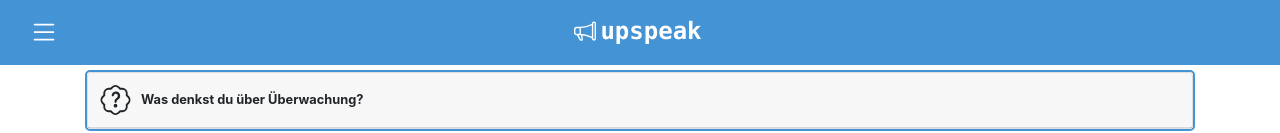
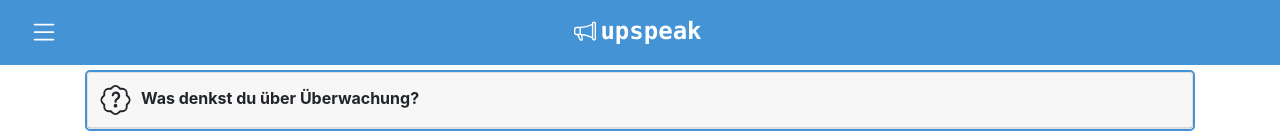
Before and after one commit to peterbayerle/dpil_olympus, a React (Create React App) app: page /e in a window 1280 px wide. Shown: the top 133 px of the page. Built offline with nearby package versions, Linux system fonts and the light colour scheme.

Commit message:
updated size of question text

```diff
--- a/src/components/question.js
+++ b/src/components/question.js
@@ -12,7 +12,7 @@ function Question(props) {
                         <path d="M10.273 2.513l-.921-.944.715-.698.622.637.89-.011a2.89 2.89 0 0 1 2.924 2.924l-.01.89.636.622a2.89 2.89 0 0 1 0 4.134l-.637.622.011.89a2.89 2.89 0 0 1-2.924 2.924l-.89-.01-.622.636a2.89 2.89 0 0 1-4.134 0l-.622-.637-.89.011a2.89 2.89 0 0 1-2.924-2.924l.01-.89-.636-.622a2.89 2.89 0 0 1 0-4.134l.637-.622-.011-.89a2.89 2.89 0 0 1 2.924-2.924l.89.01.622-.636a2.89 2.89 0 0 1 4.134 0l-.715.698a1.89 1.89 0 0 0-2.704 0l-.92.944-1.32-.016a1.89 1.89 0 0 0-1.911 1.912l.016 1.318-.944.921a1.89 1.89 0 0 0 0 2.704l.944.92-.016 1.32a1.89 1.89 0 0 0 1.912 1.911l1.318-.016.921.944a1.89 1.89 0 0 0 2.704 0l.92-.944 1.32.016a1.89 1.89 0 0 0 1.911-1.912l-.016-1.318.944-.921a1.89 1.89 0 0 0 0-2.704l-.944-.92.016-1.32a1.89 1.89 0 0 0-1.912-1.911l-1.318.016z"/>
                     <path d="M7.002 11a1 1 0 1 1 2 0 1 1 0 0 1-2 0z"/>
                 </svg>
-                <span className="card-text pl-2"><b>{props.text}</b></span>
+                <span className="pl-2"><b>{props.text}</b></span>
             </Card.Header>
             </Card>
         </div>
```
